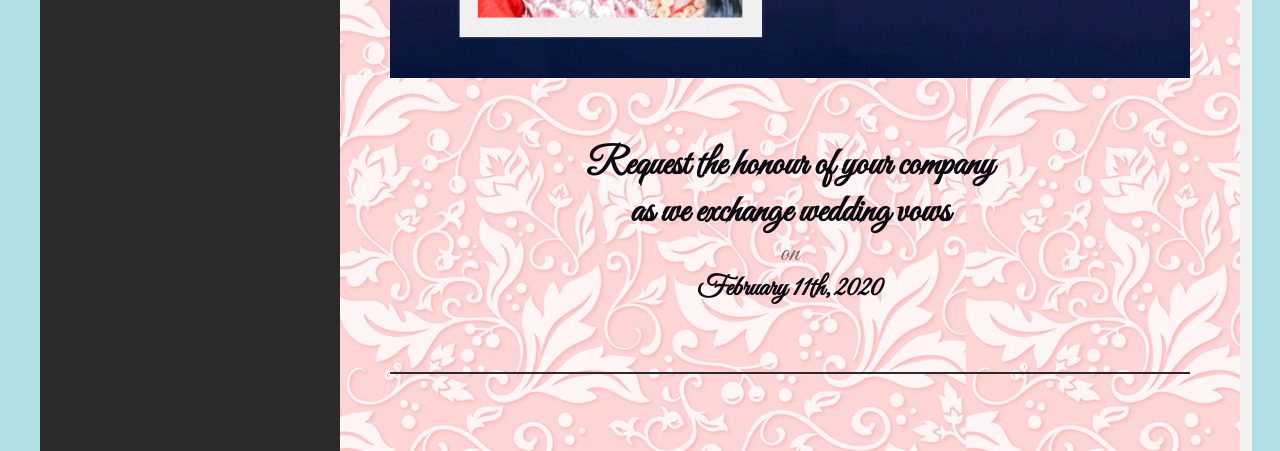
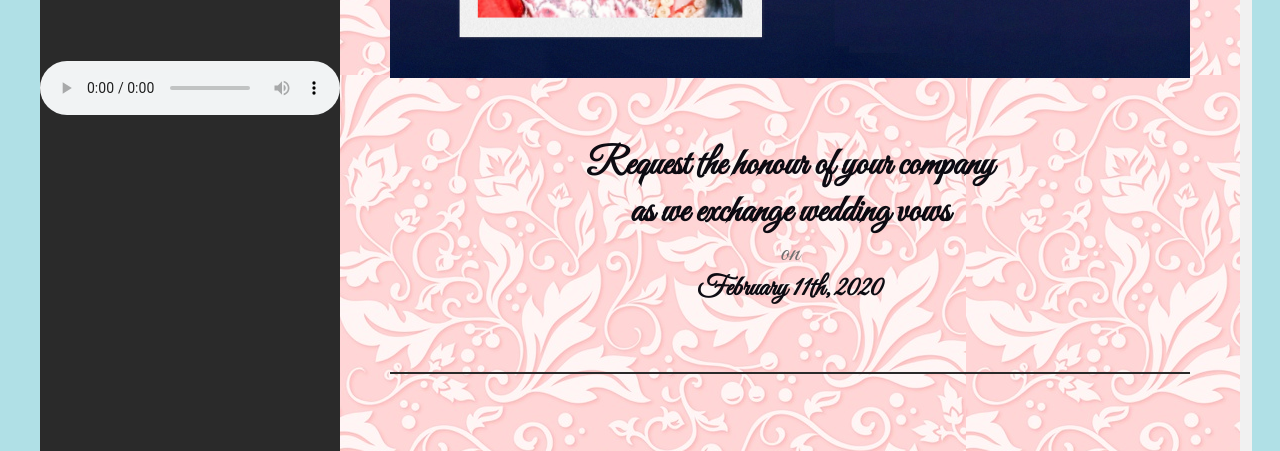
Before and after one commit to SumitShyam01/invitation, a plain HTML site: page index.html in a window 1280 px wide. Shown: the part 348-799 px from the top of the page. Drawn offline with Linux system fonts and the light colour scheme.

Commit message:
audio controls

```diff
--- a/index.html
+++ b/index.html
@@ -28,7 +28,7 @@
 				निर्विघ्नं कुरु मे देव सर्वकार्येषु सर्वदा ||</span>
 		</div>
 		<div id="menu" >
-			<audio  loop id="audioPalyer">
+			<audio controls loop id="audioPalyer">
 				<source src="/invitation/song/song.mp3" type="audio/mpeg">
 			  </audio>
 		</div>
```
